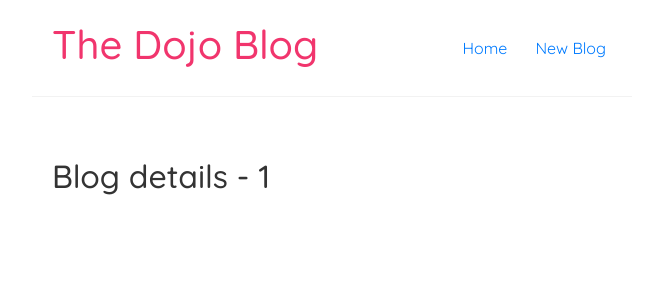
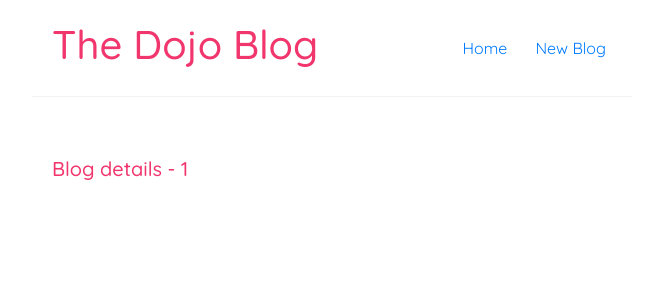
Before and after one commit to ttran9/modern-react-tutorial, a React app: page /blogs/1 in a window 1280 px wide. Shown: the top 300 px of the page, without its empty margins (308-971 px from the left). Built offline with nearby package versions, Linux system fonts and the light colour scheme.

Commit message:
adding styles for the blog details.

```diff
--- a/src/index.css
+++ b/src/index.css
@@ -58,3 +58,13 @@ body {
 .blog-preview a {
   text-decoration: none;
 }
+
+/* blog details page */
+.blog-details h2 {
+  font-size: 20px;
+  color: #f1356d;
+  margin-bottom: 10px;
+}
+.blog-details div {
+  margin: 20px 0;
+}
```
